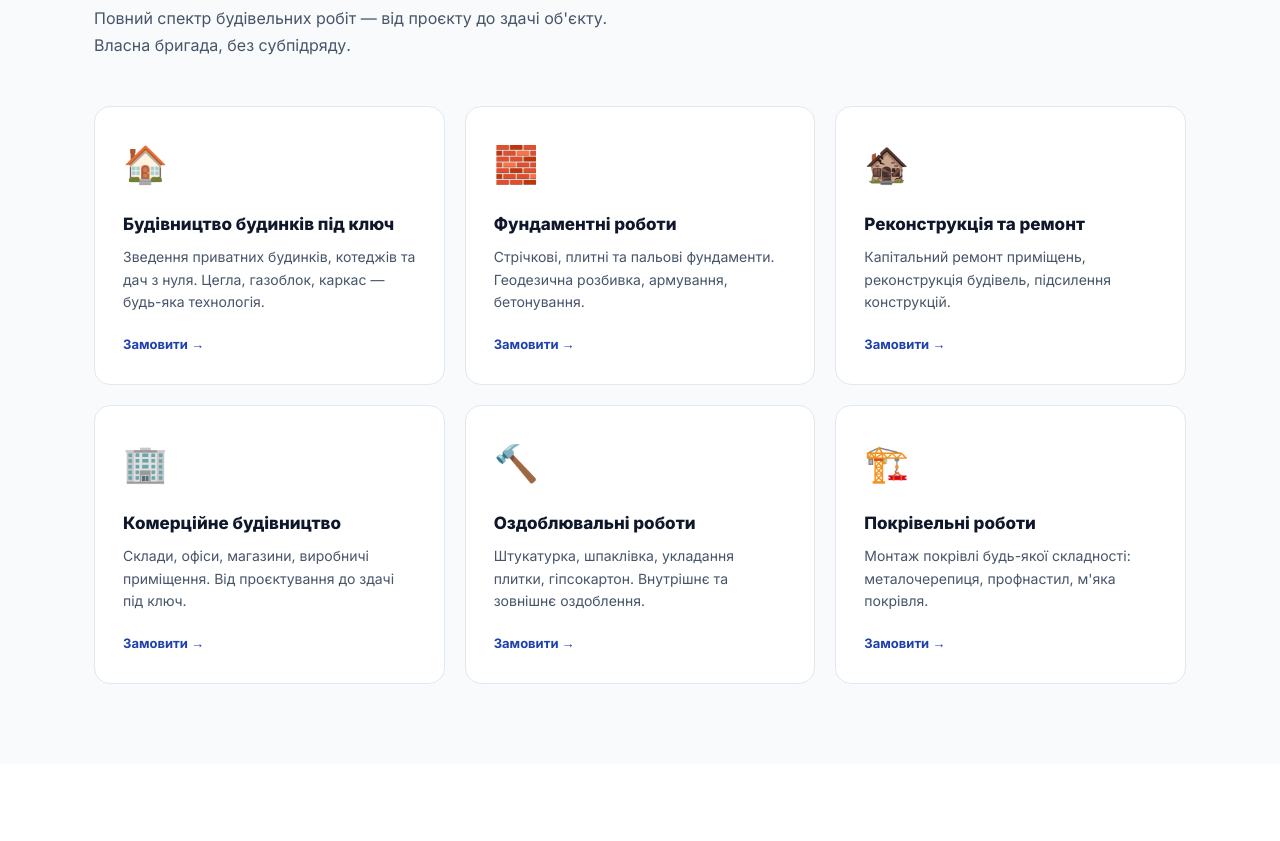
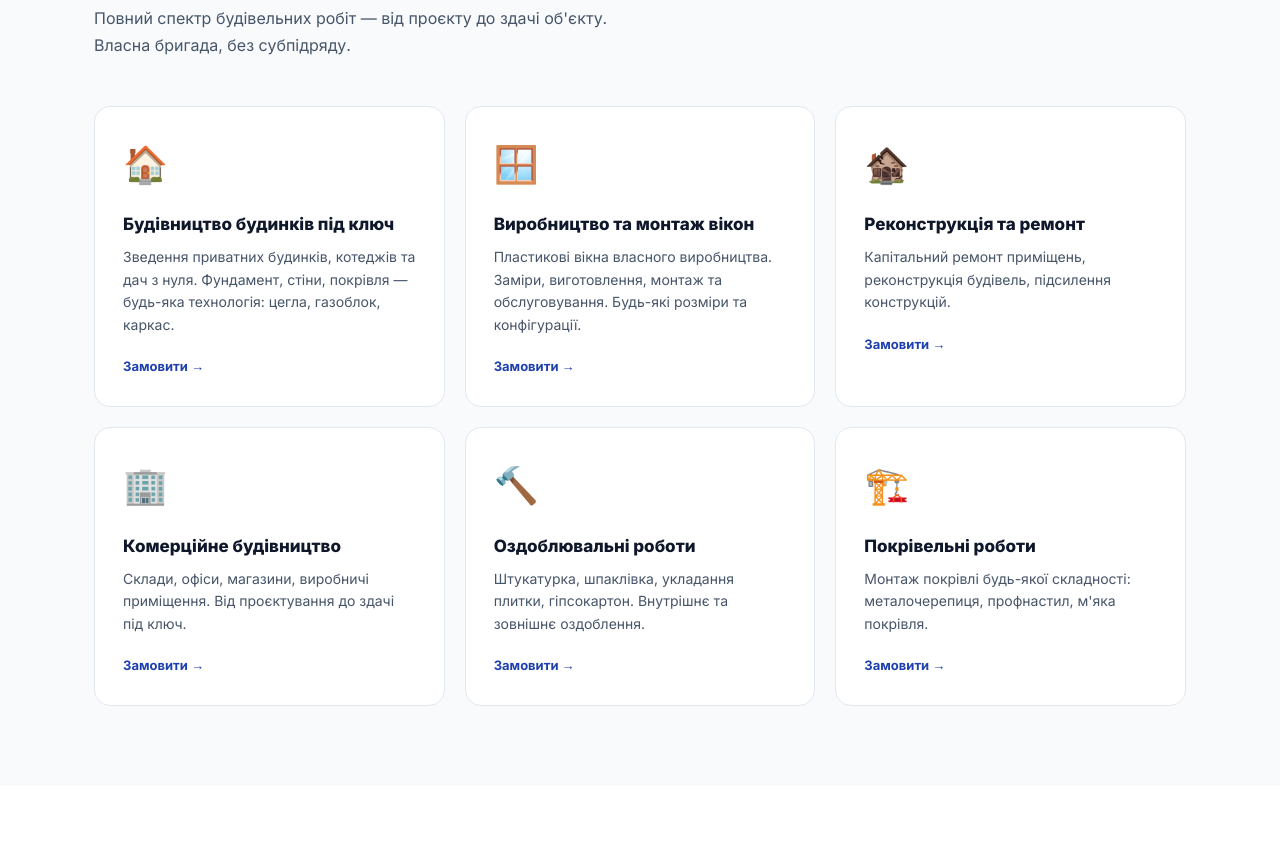
Before and after one commit to tishinatyt/medoks-site, a plain HTML site: page index.html in a window 1280 px wide. Shown: the part 1160-2001 px from the top of the page. Drawn offline with nearby package versions, Linux system fonts and the light colour scheme.

Commit message:
Merge house/foundation cards, add windows service card
Replace separate "Будівництво будинків" and "Фундаментні роботи" cards
with a single combined card, add new "Виробництво та монтаж вікон" card.

Co-Authored-By: Claude Sonnet 4.6 <noreply@anthropic.com>

```diff
--- a/index.html
+++ b/index.html
@@ -612,13 +612,13 @@
       <div class="srv-card">
         <div class="srv-icon">🏠</div>
         <div class="srv-title">Будівництво будинків під ключ</div>
-        <div class="srv-desc">Зведення приватних будинків, котеджів та дач з нуля. Цегла, газоблок, каркас — будь-яка технологія.</div>
+        <div class="srv-desc">Зведення приватних будинків, котеджів та дач з нуля. Фундамент, стіни, покрівля — будь-яка технологія: цегла, газоблок, каркас.</div>
         <a href="#contact" class="srv-link">Замовити →</a>
       </div>
       <div class="srv-card">
-        <div class="srv-icon">🧱</div>
-        <div class="srv-title">Фундаментні роботи</div>
-        <div class="srv-desc">Стрічкові, плитні та пальові фундаменти. Геодезична розбивка, армування, бетонування.</div>
+        <div class="srv-icon">🪟</div>
+        <div class="srv-title">Виробництво та монтаж вікон</div>
+        <div class="srv-desc">Пластикові вікна власного виробництва. Заміри, виготовлення, монтаж та обслуговування. Будь-які розміри та конфігурації.</div>
         <a href="#contact" class="srv-link">Замовити →</a>
       </div>
       <div class="srv-card">
```
